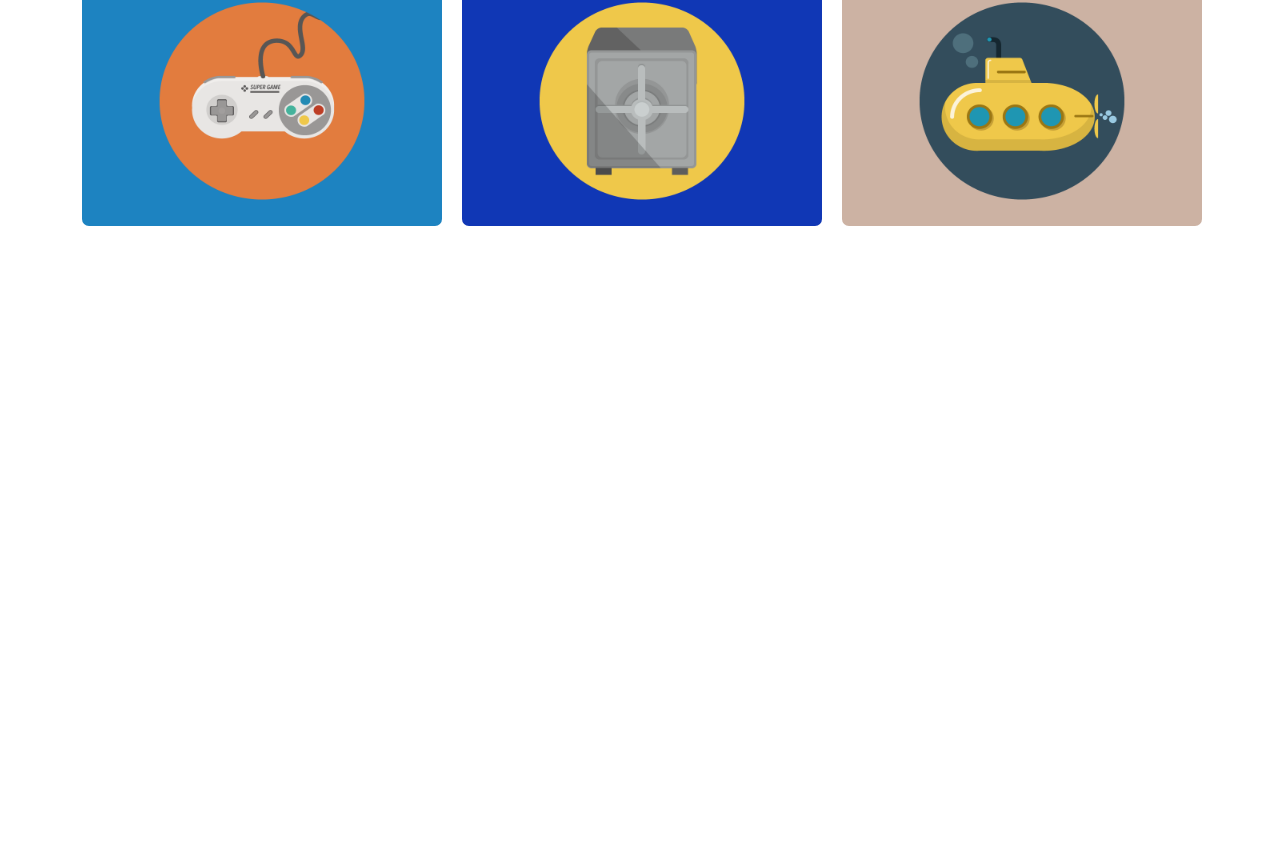
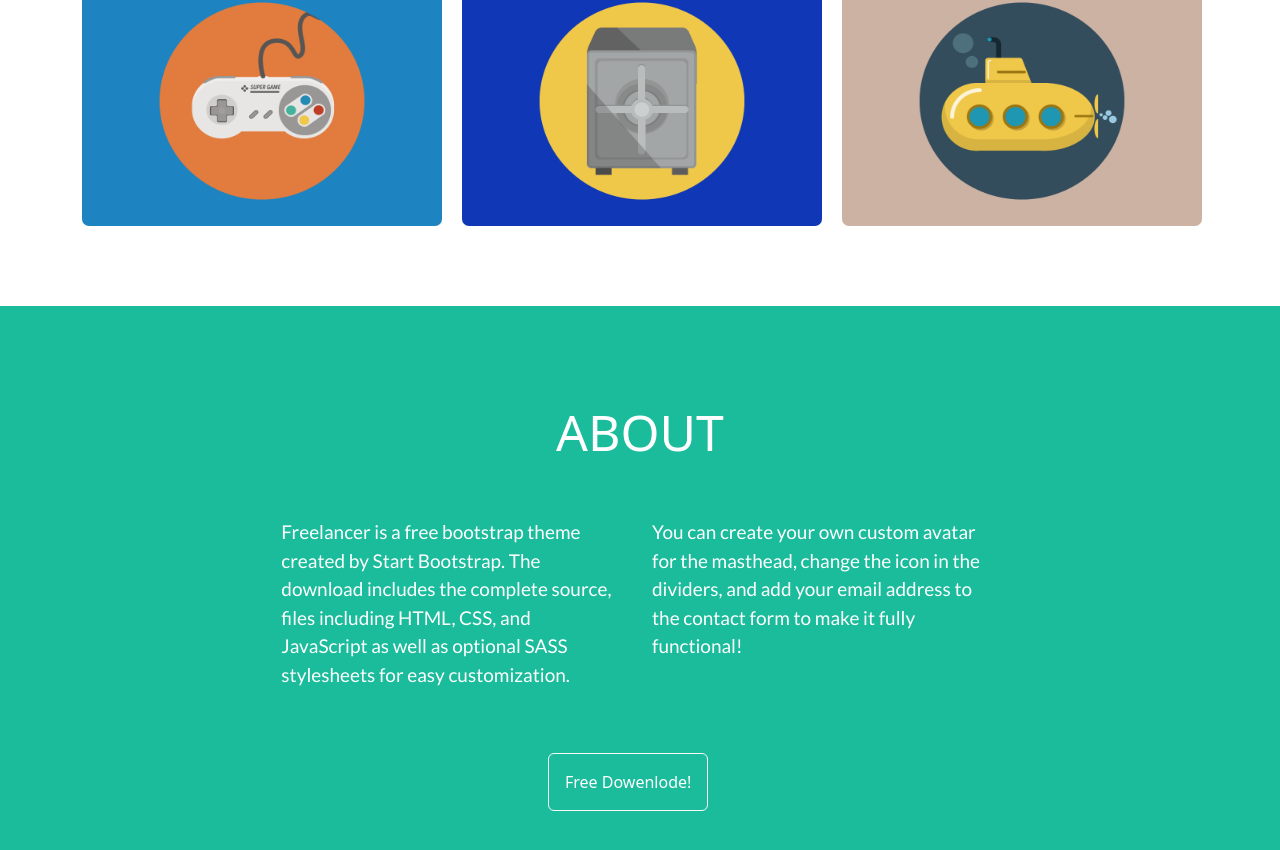
Before and after one commit to Abdrahmanyahya/reactsatart, a React (Vite) app: page / in a window 1280 px wide. Shown: the part 1294-2144 px from the top of the page. Before the commit the page ends 1520 px from the top, so only its background shows below. Built offline with nearby package versions, Linux system fonts and the light colour scheme.

Commit message:
create component about

```diff
--- a/src/App.jsx
+++ b/src/App.jsx
@@ -2,6 +2,7 @@ import { Fragment } from "react";
 import Navbar from "./Component/Navbar/Navbar";'./Component/Navbar/Navbar.jsx'
 import Hero from './Component/hero/Hero.jsx';
 import Proto from "./Component/Protofile/Protofilo.jsx";
+import About from './Component/About/About.jsx';
 function App(){
 
 
@@ -11,6 +12,7 @@ function App(){
   <Navbar></Navbar>
   <Hero></Hero>
   <Proto></Proto>
+  <About></About>
 </Fragment>
   )
 }
--- /dev/null
+++ b/src/Component/About/About.jsx
@@ -0,0 +1,35 @@
+import { Fragment } from "react";
+import styleabout from './About.module.css';
+function About(){
+
+
+
+    return (
+<Fragment >
+
+<div className={`${styleabout.about} p-5 `}>
+
+<h2 className={`${styleabout.h2about} text-center text-white mt-5`}>ABOUT</h2>
+
+<div className=" ">
+    <div className="contanier p-5">
+        <div className="row justify-content-center ">
+            <div className="col-md-4">
+                <p className={`${styleabout.pabout} text-white `}>Freelancer is a free bootstrap theme<br></br> created by Start Bootstrap. The<br></br> download includes the complete source,<br></br> files including HTML, CSS, and <br></br> JavaScript as well as optional SASS<br></br> stylesheets for easy customization.</p>
+            </div>
+            <div className= "col-md-4 ">
+            <p className={`${styleabout.pabout} text-white`}>You can create your own custom avatar<br></br> for the masthead, change the icon in the<br></br> dividers, and add your email address to<br></br> the contact form to make it fully<br></br> functional!</p>
+            </div>
+        </div>
+    </div>
+    <button type="button" className={`${styleabout.btn} btn btn-outline-light p-3 `}><a href="https://startbootstrap.com/previews/freelancer" className={`${styleabout.abtn} text-decoration-none`} >Free Dowenlode!</a></button>
+
+</div>
+
+</div>
+
+
+</Fragment>
+    )
+}
+export default About;
--- /dev/null
+++ b/src/Component/About/About.module.css
@@ -0,0 +1,25 @@
+.about{
+margin-top:80px ;
+    height: 100vh;
+    background-color: #1abc9c;
+}
+
+.h2about{
+    font-size: 50px;
+}
+
+.pabout{
+    font-size: 19px;
+}
+.btn{
+    margin-left: 500px;
+
+}
+.abtn{
+    color: #FFF;
+}
+.btn:hover a{
+
+    color: black;
+
+}
--- a/src/Component/Protofile/Protofilo.jsx
+++ b/src/Component/Protofile/Protofilo.jsx
@@ -1,5 +1,5 @@
 import { Fragment } from "react";
-import style from './Protofilo.module.css';
+import styleproto from './Protofilo.module.css';
 import imgcbin from './../../assets/cabin.png';
 import imgcake from './../../assets/cake.png';
 import imgcircus from './../../assets/circus.png';
@@ -12,7 +12,7 @@ function Proto(){
 
     return (
 <Fragment>
-    <h2 className=" text-center">PROTOFOLIO</h2>
+    <h2 className={`${styleproto.h2claa} text-center`} >PROTOFOLIO</h2>
     <div className="">
         <div className="container">
             <div className="row">
--- a/src/Component/Protofile/Protofilo.module.css
+++ b/src/Component/Protofile/Protofilo.module.css
@@ -1,4 +1,4 @@
-h2{
+.h2claa{
     padding: 60px;
     font-size: 50px;
     color: #2c3e50;
--- a/src/Component/hero/Hero.jsx
+++ b/src/Component/hero/Hero.jsx
@@ -10,7 +10,7 @@ function Hero(){
         <Fragment>
 <div className={styleHero.Hero}></div>
 <div className='position-relative'>
-    <img src={imghero} className='position-absolute'></img>
+    <img src={imghero} className='position-absolute mt-5'></img>
     <h1 className='position-absolute'>START BOOTSTRAP</h1>
     <p className='position-absolute'>Graphic Artist - Web Designer - Illustrator</p>
 
```
